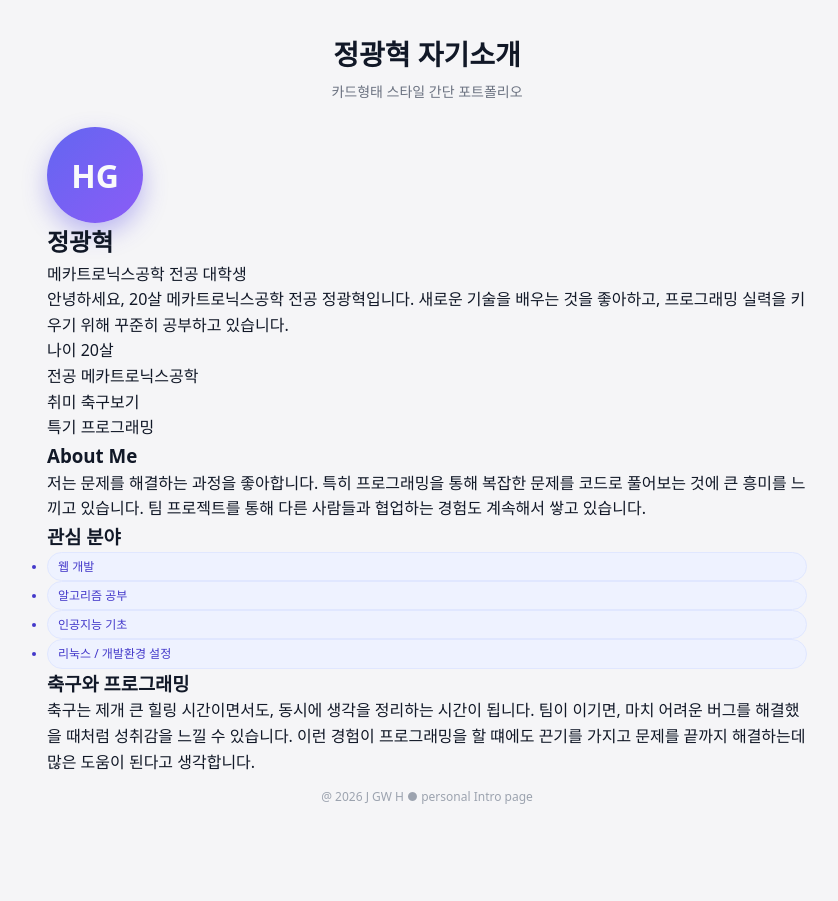
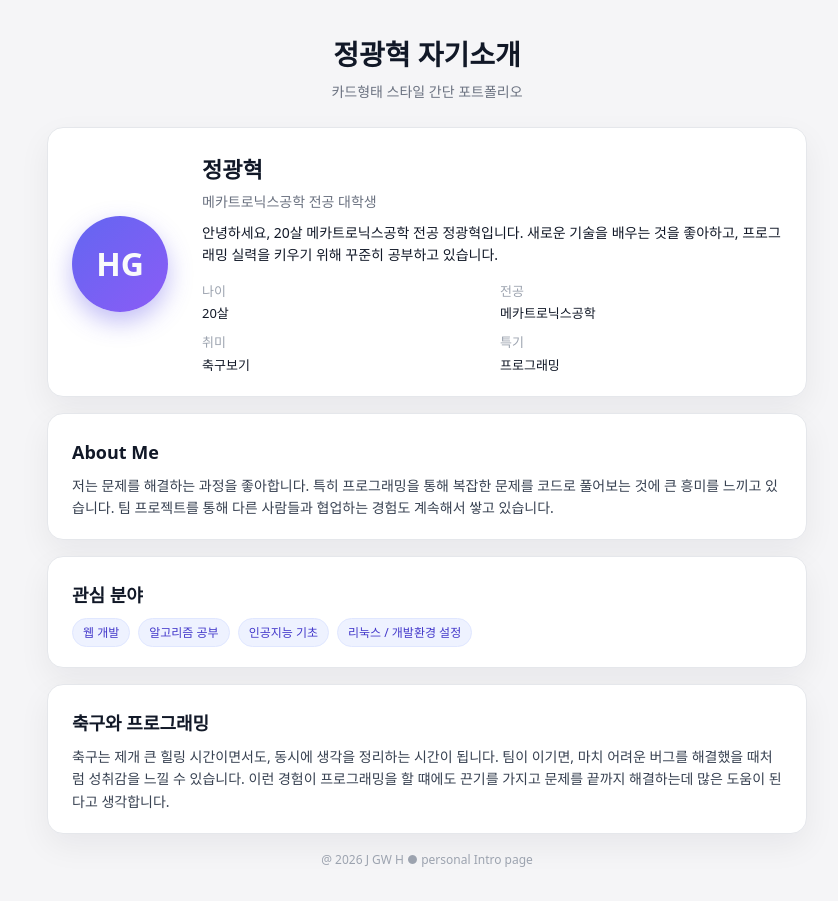
Before and after one commit to JGH-hub1234/JGH-hub1234.github.io, a plain HTML site: page index.html in a window 1280 px wide. Shown: the whole page, without its empty margins (213-1051 px from the left). Before the commit the page ends 838 px from the top, so only its background shows below. Drawn offline with Linux system fonts and the light colour scheme.

Commit message:
Update style.css

```diff
--- a/style.css
+++ b/style.css
@@ -39,8 +39,8 @@ header h1 {
     max-width: 760px;
 }
 
-profile-card,
-section-card {
+.profile-card,
+.section-card {
     background-color: #ffffff;
     border-radius: 16px;
     padding: 24px 24px 20px;
@@ -49,7 +49,7 @@ section-card {
     border: 1px solid #e5e7eb;
 }
 
-profile-card {
+.profile-card {
     display: grid;
     grid-template-columns: 110px 1fr;
     gap: 20px;
@@ -70,54 +70,54 @@ profile-card {
     box-shadow: 0 10px 25px rgba(79, 70, 229, 0.35);
 }
 
-profile-right h2 {
+.profile-right h2 {
     font-size: 22px;
     margin-bottom: 4px;
 }
 
-profile-role {
+.profile-role {
     font-size: 14px;
     color: #6b7280;
     margin-bottom: 8px;
 }
 
-profile-summary {
+.profile-summary {
     font-size: 14px;
     margin-bottom: 14px;
 }
 
-info-grid {
+.info-grid {
     display: grid;
     grid-template-columns: repeat(2, minmax(0, 1fr));
     gap: 8px 16px;
 }
 
-info-item {
+.info-item {
     display: flex;
     flex-direction: column;
     font-size: 13px;
 }
 
-info-label {
+.info-label {
     color: #9ca3af;
     margin-bottom: 2px;
 }
 
-info-value {
+.info-value {
     font-weight: 500;
 }
 
-section-card h3 {
+.section-card h3 {
     font-size: 18px;
     margin-bottom: 8px;
 }
 
-section-card p {
+.section-card p {
     font-size: 14px;
     color: #374151;
 }
 
-tag-list {
+.tag-list {
     list-style: none;
     display: flex;
     flex-wrap: wrap;
```
